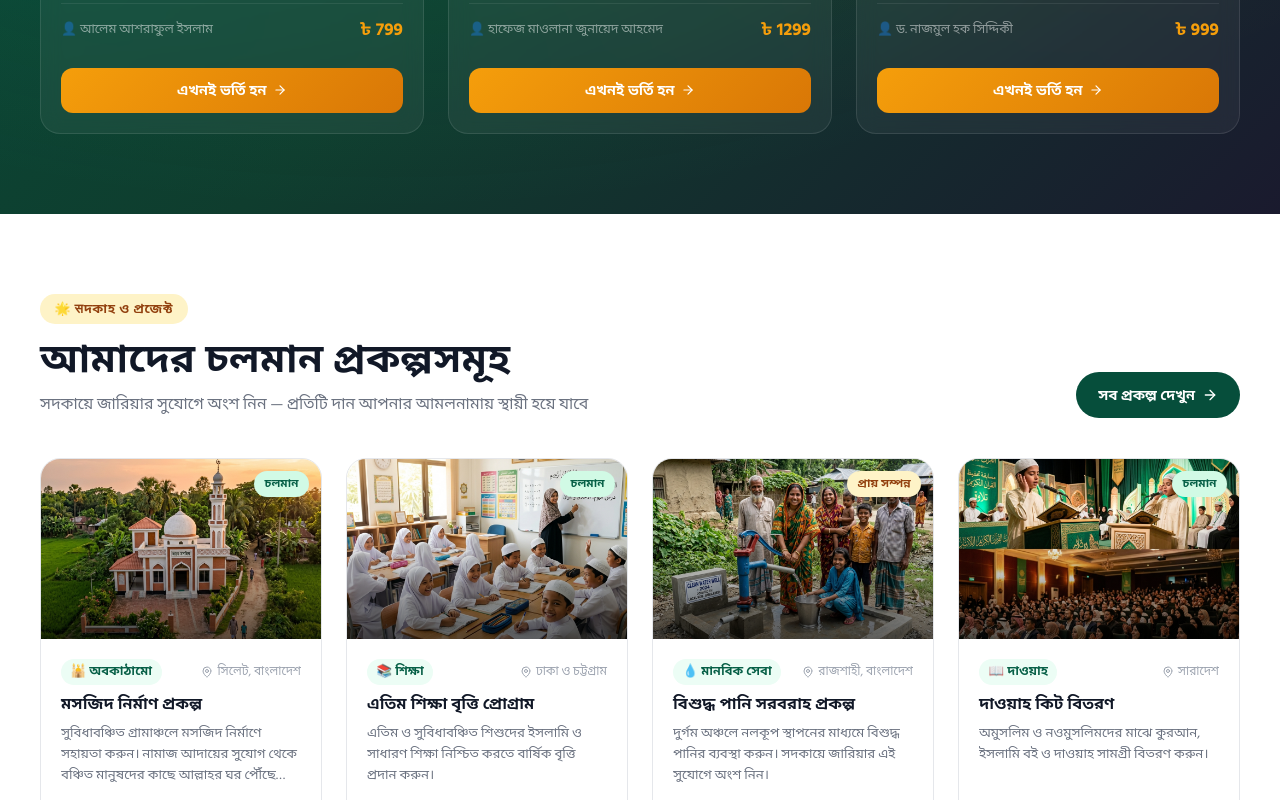
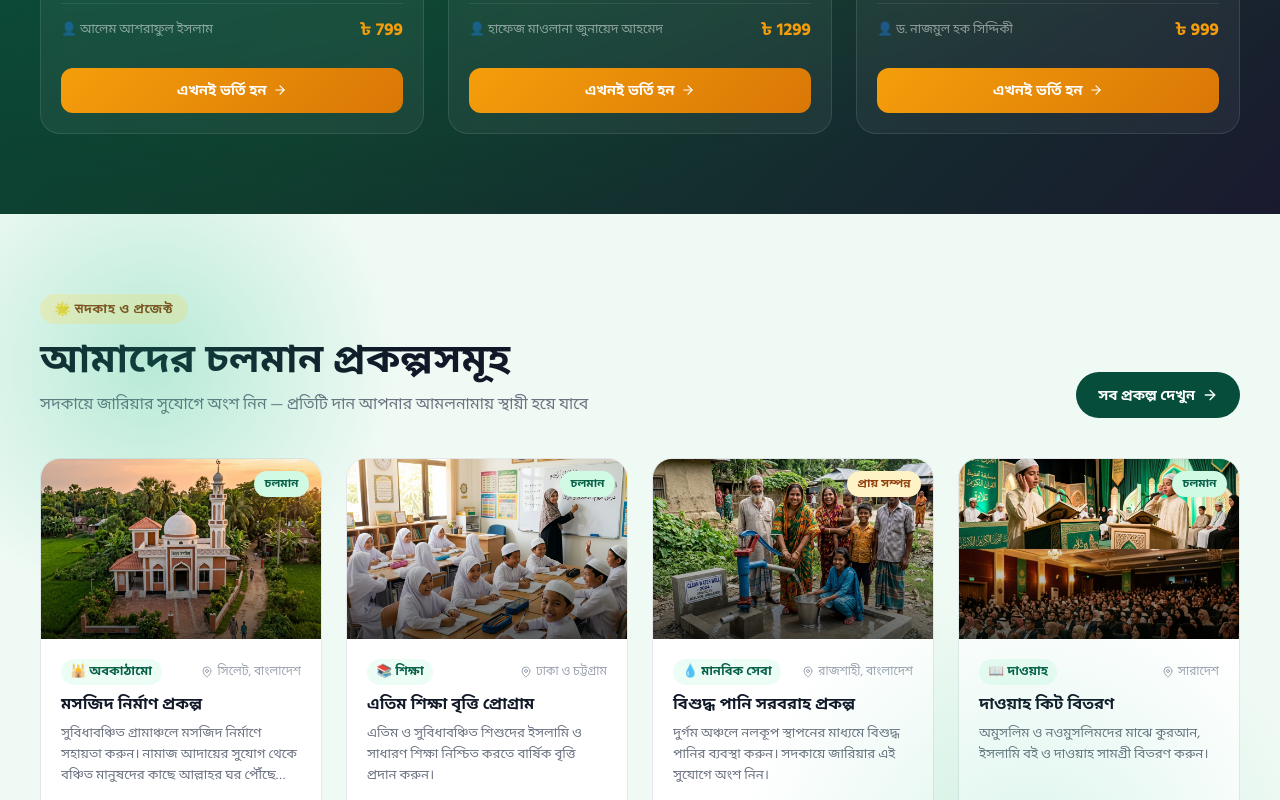
Before and after one commit to farad-alam/IQC-Academy, a Next.js app: page / in a window 1280 px wide. Shown: the part 3396-4196 px from the top of the page. Built offline with nearby package versions, Linux system fonts and the light colour scheme.

Commit message:
UI: Reorder section backgrounds and add greenish glow to projects section

```diff
--- a/app/(user)/home.module.css
+++ b/app/(user)/home.module.css
@@ -767,7 +767,7 @@
 
 /* ─── Free Courses Section ─── */
 .coursesSection {
-  background: #f8fffe;
+  background: var(--color-primary-50);
   padding: 5rem 2rem;
   display: flex;
   justify-content: center;
@@ -1213,10 +1213,36 @@
 
 /* ─── Projects Section ─── */
 .projectsSection {
-  background: #ffffff;
+  background: var(--color-primary-50);
   padding: 5rem 2rem;
   display: flex;
   justify-content: center;
+  position: relative;
+  overflow: hidden;
+}
+
+.projectsSection::before {
+  content: '';
+  position: absolute;
+  top: -100px;
+  left: -100px;
+  width: 500px;
+  height: 500px;
+  background: radial-gradient(circle, rgba(16, 185, 129, 0.25) 0%, transparent 70%);
+  pointer-events: none;
+  border-radius: 50%;
+}
+
+.projectsSection::after {
+  content: '';
+  position: absolute;
+  bottom: -150px;
+  right: -50px;
+  width: 600px;
+  height: 600px;
+  background: radial-gradient(circle, rgba(16, 185, 129, 0.15) 0%, transparent 70%);
+  pointer-events: none;
+  border-radius: 50%;
 }
 
 .projectsInner {
@@ -1456,7 +1482,7 @@
 
 /* ─── Gallery Section ─── */
 .gallerySection {
-  background: #0a0a0a;
+  background: #ffffff;
   padding: 5rem 2rem;
   display: flex;
   justify-content: center;
@@ -1477,27 +1503,27 @@
 
 .galleryBadge {
   display: inline-block;
-  background: rgba(255,255,255,0.1);
-  color: rgba(255,255,255,0.8);
+  background: rgba(16, 185, 129, 0.1);
+  color: #064E3B;
   font-size: 0.8rem;
   font-weight: 700;
   padding: 0.3rem 0.9rem;
   border-radius: 999px;
   margin-bottom: 0.75rem;
-  border: 1px solid rgba(255,255,255,0.15);
+  border: 1px solid rgba(16, 185, 129, 0.2);
   letter-spacing: 0.04em;
 }
 
 .galleryTitle {
   font-size: 2.5rem;
   font-weight: 800;
-  color: #ffffff;
+  color: #111827;
   margin-bottom: 0.5rem;
   line-height: 1.2;
 }
 
 .gallerySubtitle {
-  color: rgba(255,255,255,0.5);
+  color: #6B7280;
   font-size: 1rem;
 }
 
```
